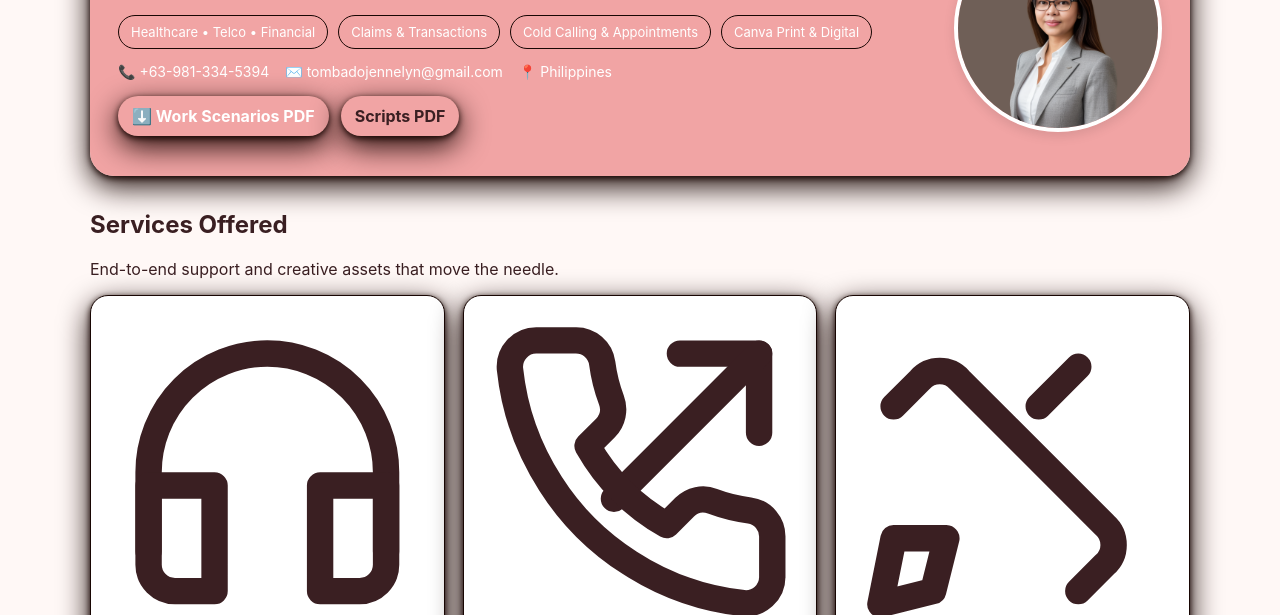
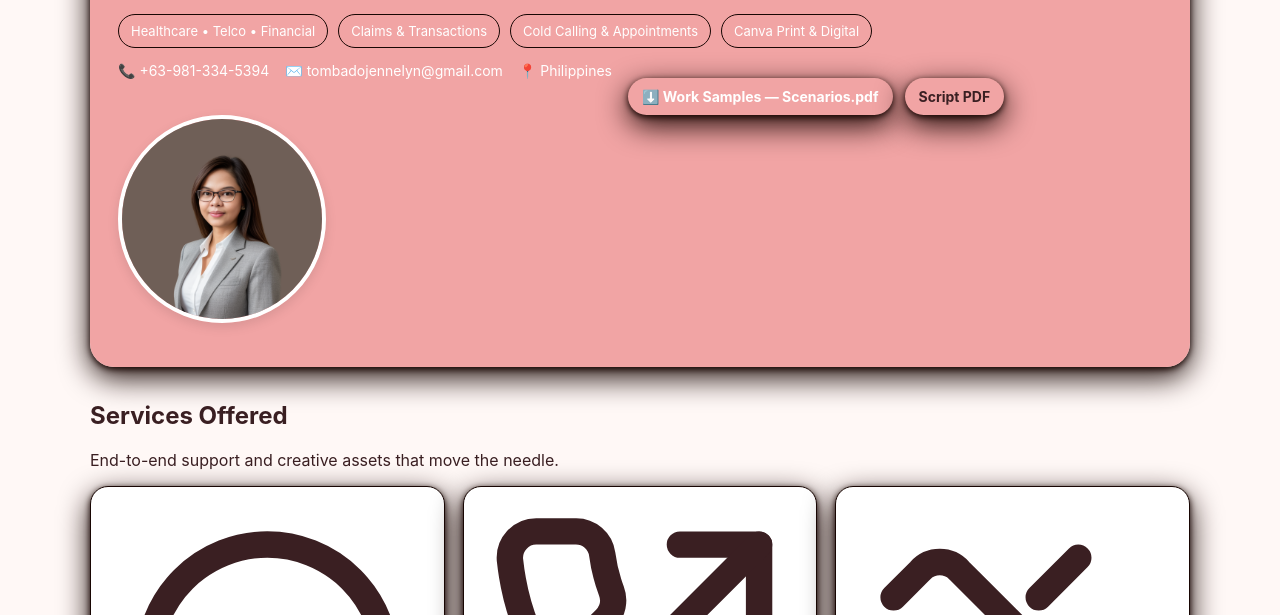
Before and after one commit to DesignAndDialbyVAJen/yourvatogo, a plain HTML site: page index.html in a window 1280 px wide. Shown: the part 185-800 px from the top of the page. Drawn offline with Linux system fonts and the light colour scheme.

Commit message:
Update index.html

```diff
--- a/index.html
+++ b/index.html
@@ -98,11 +98,14 @@
         <span>📞 +63-981-334-5394</span>
         <span>✉️ tombadojennelyn@gmail.com</span>
         <span>📍 Philippines</span>
-      </div>
       <div class="cta">
-        <a class="btn" href="sandbox:/mnt/data/CSR_Healthcare_Telco_Insurance_B2B_Scenarios.pdf">⬇️ Work Scenarios PDF</a>
-        <a class="btn secondary" href="sandbox:/mnt/data/CSR_Sample_Work_Mockup.pdf">Scripts PDF</a>
-      </div>
+  <a class="btn" href="assets/files/CSR_Healthcare_Telco_Insurance_B2B_Scenarios.pdf" download="Work Samples Scenarios.pdf">
+    ⬇️ Work Samples — Scenarios.pdf
+  </a>
+  <a class="btn secondary" href="assets/files/CSR_Healthcare_Telco_Insurance_B2B_Scenarios.pdf" download="Scripts.pdf">
+    Script PDF
+  </a>
+</div>
     </div>
     <!-- Right Side: Profile Photo -->
     <div style="flex:0 0 auto; text-align:justify;">
```
